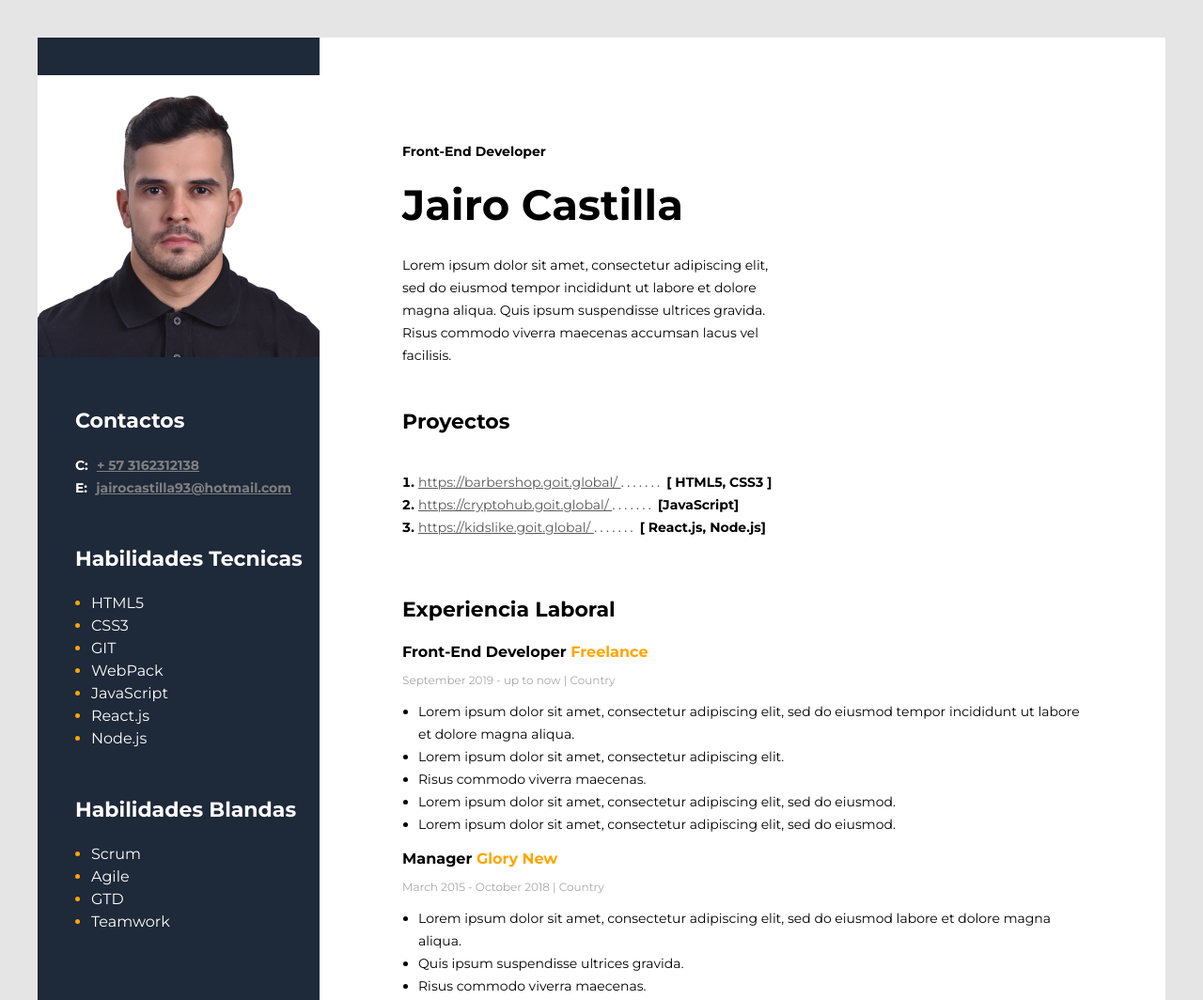
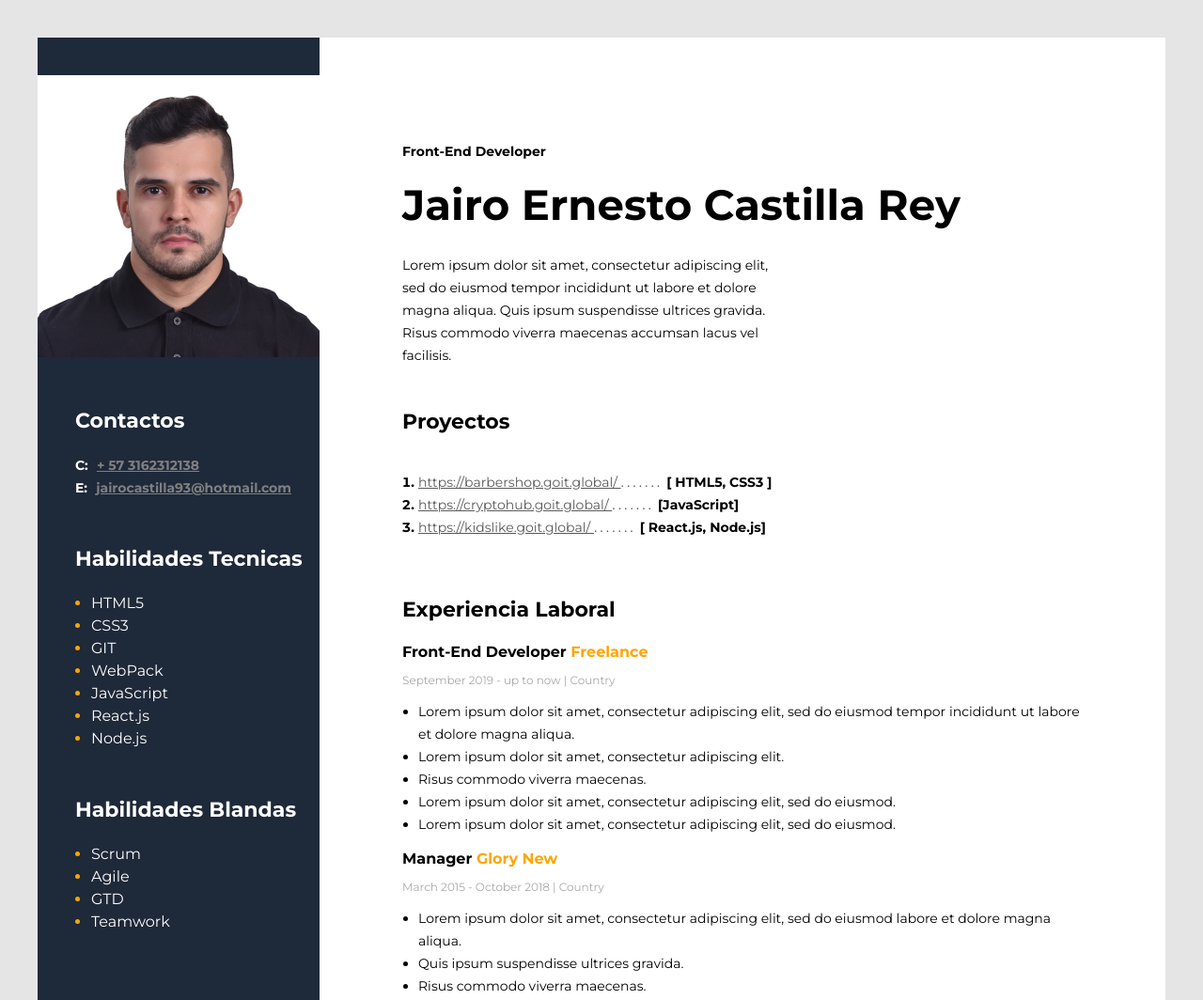
Before and after one commit to jecr11/Curriculum-Vitae, a plain HTML site: page PrProyecto Goit/index.html in a window 1280 px wide. Shown: the top 1064 px of the page at 94% size. Drawn offline with Linux system fonts and the light colour scheme.

Commit message:
mi primer commit

```diff
--- a/PrProyecto Goit/index.html
+++ b/PrProyecto Goit/index.html
@@ -17,7 +17,7 @@
                     <div class="descripcion">
 
                     <h2 class="profesion-descripcion"> Front-End Developer </h2>
-                    <h1 class="nombre"> Jairo Castilla</h1>
+                    <h1 class="nombre"> Jairo Ernesto Castilla Rey</h1>
                     <p class="texto-descripcion">
                         Lorem ipsum dolor sit amet, consectetur adipiscing elit, sed do eiusmod tempor incididunt ut labore et dolore magna aliqua. Quis ipsum suspendisse ultrices gravida. Risus commodo viverra maecenas accumsan lacus vel facilisis.
                     </p>
@@ -142,3 +142,5 @@
     </div>
 </body>
 </html>
+
+<!---->
```
